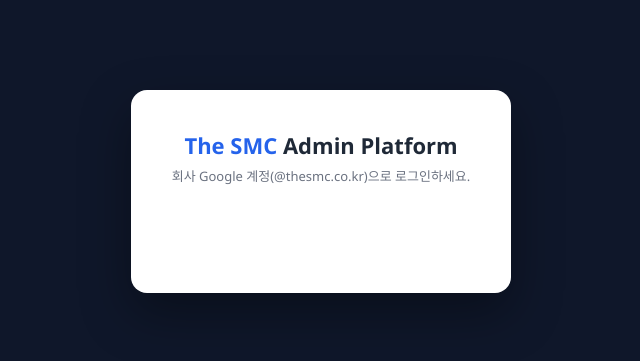
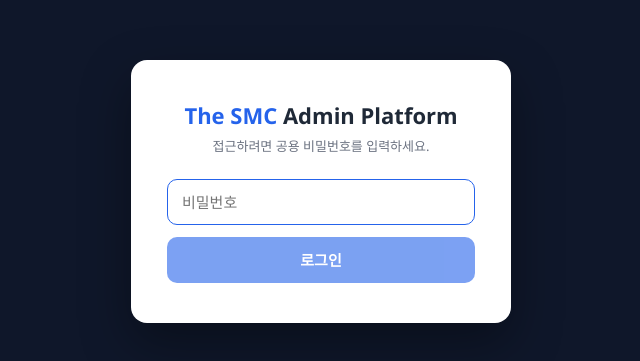
Before and after one commit to hoon2-cpu/smc-admin, a React (Vite) app: page /admin in a window 1280 px wide. Shown: the part 209-570 px from the top of the page, without its empty margins (319-959 px from the left). Built offline with nearby package versions, Linux system fonts and the light colour scheme; no server answers.

Commit message:
feat: 로그인을 공용 비밀번호 게이트로 교체 (Google OAuth 정책 이슈 회피)
SHA-256 해시 비교(평문 미노출), 비밀번호 화면/usePasswordAuth, TopBar 로그아웃. Google(GIS/jwt) 코드 제거. 기본 비번 smc-admin-2026.

```diff
--- a/src/auth/AuthGate.css
+++ b/src/auth/AuthGate.css
@@ -33,11 +33,34 @@
   margin-bottom: 24px;
 }
 
-/* 구글 버튼 중앙 정렬 */
-.auth-button {
-  display: flex;
-  justify-content: center;
-  min-height: 44px;
+.auth-input {
+  width: 100%;
+  height: 46px;
+  padding: 0 14px;
+  border: 1px solid var(--color-border);
+  border-radius: 10px;
+  font-size: 15px;
+  margin-bottom: 12px;
+}
+.auth-input:focus {
+  border-color: var(--color-primary);
+  outline: none;
+}
+
+.auth-submit {
+  width: 100%;
+  height: 46px;
+  border-radius: 10px;
+  background: var(--color-primary);
+  color: #fff;
+  font-size: 15px;
+  font-weight: 700;
+}
+.auth-submit:hover {
+  background: var(--color-primary-dark);
+}
+.auth-submit:disabled {
+  opacity: 0.6;
 }
 
 .auth-error {
--- a/src/auth/AuthGate.tsx
+++ b/src/auth/AuthGate.tsx
@@ -1,42 +1,56 @@
-import type { ReactNode, RefObject } from 'react'
+import { useState, type FormEvent, type ReactNode } from 'react'
 import { isAuthEnabled } from '@/config/auth'
-import { useGoogleAuth } from './useGoogleAuth'
+import { usePasswordAuth } from './usePasswordAuth'
 import { AuthContext } from './AuthContext'
 import './AuthGate.css'
 
-/** 로그인 화면(미로그인 시 표시). */
-function LoginScreen({ buttonRef, error }: { buttonRef: RefObject<HTMLDivElement>; error: string }) {
-  return (
-    <div className="auth-screen">
-      <div className="auth-card">
-        <div className="auth-brand">
-          The SMC <span>Admin Platform</span>
-        </div>
-        <p className="auth-desc">회사 Google 계정(@thesmc.co.kr)으로 로그인하세요.</p>
-        <div ref={buttonRef} className="auth-button" />
-        {error && <p className="auth-error">{error}</p>}
-      </div>
-    </div>
-  )
-}
-
 /**
- * 인증 게이트. 로그인 게이트가 활성이고 미로그인이면 로그인 화면을,
- * 아니면 자식(앱)을 렌더링하며 인증 컨텍스트를 제공합니다.
+ * 공용 비밀번호 로그인 게이트.
+ * 게이트가 활성이고 미인증이면 비밀번호 화면을, 아니면 앱을 렌더링합니다.
  *
  * @param props.children - 인증 후 렌더링할 앱
  * @returns 로그인 화면 또는 앱
  */
 export default function AuthGate({ children }: { children: ReactNode }) {
-  const auth = useGoogleAuth()
+  const { authed, error, signIn, signOut } = usePasswordAuth()
+  const [password, setPassword] = useState('')
+  const [busy, setBusy] = useState(false)
 
-  if (isAuthEnabled() && !auth.user) {
-    return <LoginScreen buttonRef={auth.buttonRef} error={auth.error} />
+  /** 로그인 폼 제출. */
+  async function handleSubmit(event: FormEvent<HTMLFormElement>) {
+    event.preventDefault()
+    setBusy(true)
+    await signIn(password)
+    setBusy(false)
+    setPassword('')
+  }
+
+  if (isAuthEnabled() && !authed) {
+    return (
+      <div className="auth-screen">
+        <form className="auth-card" onSubmit={handleSubmit}>
+          <div className="auth-brand">
+            The SMC <span>Admin Platform</span>
+          </div>
+          <p className="auth-desc">접근하려면 공용 비밀번호를 입력하세요.</p>
+          <input
+            type="password"
+            className="auth-input"
+            value={password}
+            onChange={(e) => setPassword(e.target.value)}
+            placeholder="비밀번호"
+            autoFocus
+          />
+          <button type="submit" className="auth-submit" disabled={busy || !password}>
+            {busy ? '확인 중…' : '로그인'}
+          </button>
+          {error && <p className="auth-error">{error}</p>}
+        </form>
+      </div>
+    )
   }
 
   return (
-    <AuthContext.Provider value={{ user: auth.user, signOut: auth.signOut }}>
-      {children}
-    </AuthContext.Provider>
+    <AuthContext.Provider value={{ authed: true, signOut }}>{children}</AuthContext.Provider>
   )
 }
--- a/src/auth/useGoogleAuth.ts
+++ /dev/null
@@ -1,140 +0,0 @@
-import { useCallback, useEffect, useRef, useState } from 'react'
-import { GOOGLE_CLIENT_ID, ALLOWED_EMAIL_DOMAIN } from '@/config/auth'
-import { decodeJwt } from '@/lib/jwt'
-
-/** 로그인된 사용자 정보(+ ID 토큰). */
-export interface AuthUser {
-  email: string
-  name: string
-  picture: string
-  /** 구글 ID 토큰(JWT). 서버 검증에 사용할 수 있음. */
-  token: string
-  /** 만료 시각(Unix seconds). */
-  exp: number
-}
-
-const STORAGE_KEY = 'smc.auth'
-const GIS_SRC = 'https://accounts.google.com/gsi/client'
-
-// Google Identity Services 최소 타입 (any 없이)
-interface GsiId {
-  initialize(config: {
-    client_id: string
-    callback: (res: { credential: string }) => void
-    auto_select?: boolean
-  }): void
-  renderButton(parent: HTMLElement, options: Record<string, unknown>): void
-  disableAutoSelect(): void
-}
-declare global {
-  interface Window {
-    google?: { accounts: { id: GsiId } }
-  }
-}
-
-/** 저장된 로그인 정보를 불러옵니다(만료면 null). */
-function loadStored(): AuthUser | null {
-  try {
-    const raw = localStorage.getItem(STORAGE_KEY)
-    if (!raw) return null
-    const user = JSON.parse(raw) as AuthUser
-    if (!user.exp || user.exp * 1000 < Date.now()) return null
-    return user
-  } catch {
-    return null
-  }
-}
-
-/** {@link useGoogleAuth} 반환 형태. */
-export interface UseGoogleAuthReturn {
-  /** 로그인된 사용자(없으면 null). */
-  user: AuthUser | null
-  /** 로그인 실패/거부 메시지. */
-  error: string
-  /** 구글 버튼을 렌더링할 컨테이너 ref. */
-  buttonRef: React.RefObject<HTMLDivElement>
-  /** 로그아웃. */
-  signOut: () => void
-}
-
-/**
- * 구글 로그인(회사 도메인 제한) 상태를 관리하는 훅.
- * GIS 스크립트를 로드해 버튼을 렌더링하고, 로그인 시 도메인을 검증합니다.
- *
- * @returns 로그인 상태와 조작 ({@link UseGoogleAuthReturn})
- */
-export function useGoogleAuth(): UseGoogleAuthReturn {
-  const [user, setUser] = useState<AuthUser | null>(() => loadStored())
-  const [error, setError] = useState('')
-  const buttonRef = useRef<HTMLDivElement>(null)
-
-  // 구글이 전달한 자격증명(JWT)을 검증하고 로그인 처리
-  const handleCredential = useCallback((credential: string) => {
-    const payload = decodeJwt(credential)
-    if (!payload || !payload.email) {
-      setError('로그인 정보를 읽지 못했습니다. 다시 시도해주세요.')
-      return
-    }
-    const domain = payload.hd || payload.email.split('@')[1]
-    if (domain !== ALLOWED_EMAIL_DOMAIN) {
-      setError(`회사 계정(@${ALLOWED_EMAIL_DOMAIN})만 로그인할 수 있습니다.`)
-      return
-    }
-    const authUser: AuthUser = {
-      email: payload.email,
-      name: payload.name || payload.email,
-      picture: payload.picture || '',
-      token: credential,
-      exp: payload.exp || 0,
-    }
-    localStorage.setItem(STORAGE_KEY, JSON.stringify(authUser))
-    setError('')
-    setUser(authUser)
-  }, [])
-
-  useEffect(() => {
-    if (user) return
-
-    // GIS 초기화 + 버튼 렌더
-    function init() {
-      const gis = window.google?.accounts.id
-      if (!gis) return
-      gis.initialize({
-        client_id: GOOGLE_CLIENT_ID,
-        callback: (res) => handleCredential(res.credential),
-      })
-      if (buttonRef.current) {
-        gis.renderButton(buttonRef.current, {
-          theme: 'outline',
-          size: 'large',
-          width: 260,
-          text: 'signin_with',
-          locale: 'ko',
-        })
-      }
-    }
-
-    if (window.google) {
-      init()
-      return
-    }
-    // 스크립트 동적 로드(이미 있으면 재사용, 스크립트는 정리하지 않고 남겨둠)
-    let script = document.querySelector<HTMLScriptElement>(`script[src="${GIS_SRC}"]`)
-    if (!script) {
-      script = document.createElement('script')
-      script.src = GIS_SRC
-      script.async = true
-      document.head.appendChild(script)
-    }
-    script.addEventListener('load', init)
-    return () => script?.removeEventListener('load', init)
-  }, [user, handleCredential])
-
-  const signOut = useCallback(() => {
-    localStorage.removeItem(STORAGE_KEY)
-    window.google?.accounts.id.disableAutoSelect()
-    setUser(null)
-  }, [])
-
-  return { user, error, buttonRef, signOut }
-}
--- /dev/null
+++ b/src/auth/usePasswordAuth.ts
@@ -0,0 +1,64 @@
+import { useCallback, useState } from 'react'
+import { ACCESS_PASSWORD_SHA256 } from '@/config/auth'
+import { sha256Hex } from '@/lib/sha256'
+
+const STORAGE_KEY = 'smc.authed'
+
+/** {@link usePasswordAuth} 반환 형태. */
+export interface UsePasswordAuthReturn {
+  /** 인증 통과 여부. */
+  authed: boolean
+  /** 로그인 실패 메시지. */
+  error: string
+  /** 비밀번호로 로그인 시도. 성공 시 true. */
+  signIn: (password: string) => Promise<boolean>
+  /** 로그아웃. */
+  signOut: () => void
+}
+
+/** 저장된 인증 플래그를 읽습니다. */
+function loadAuthed(): boolean {
+  try {
+    return localStorage.getItem(STORAGE_KEY) === '1'
+  } catch {
+    return false
+  }
+}
+
+/**
+ * 공용 비밀번호 로그인 상태를 관리하는 훅.
+ * 입력 비밀번호의 SHA-256 해시를 설정값과 비교해 인증합니다.
+ *
+ * @returns 인증 상태와 조작 ({@link UsePasswordAuthReturn})
+ */
+export function usePasswordAuth(): UsePasswordAuthReturn {
+  const [authed, setAuthed] = useState<boolean>(loadAuthed)
+  const [error, setError] = useState('')
+
+  const signIn = useCallback(async (password: string): Promise<boolean> => {
+    const hash = await sha256Hex(password)
+    if (hash === ACCESS_PASSWORD_SHA256) {
+      try {
+        localStorage.setItem(STORAGE_KEY, '1')
+      } catch {
+        // 저장 실패해도 이번 세션은 통과 처리
+      }
+      setError('')
+      setAuthed(true)
+      return true
+    }
+    setError('비밀번호가 올바르지 않습니다.')
+    return false
+  }, [])
+
+  const signOut = useCallback(() => {
+    try {
+      localStorage.removeItem(STORAGE_KEY)
+    } catch {
+      // 무시
+    }
+    setAuthed(false)
+  }, [])
+
+  return { authed, error, signIn, signOut }
+}
--- a/src/components/layout/TopBar.tsx
+++ b/src/components/layout/TopBar.tsx
@@ -17,7 +17,7 @@
  * @returns 상단 바 엘리먼트
  */
 export default function TopBar({ title, notificationCount = 0 }: TopBarProps) {
-  const { user, signOut } = useAuth()
+  const { authed, signOut } = useAuth()
 
   return (
     <header className="topbar">
@@ -34,12 +34,12 @@
             <User size={18} />
           </span>
           <span className="topbar-user-text">
-            <strong>{user ? user.name : '관리자'}</strong>
-            <small>{user ? user.email : 'IT관리팀'}</small>
+            <strong>관리자</strong>
+            <small>IT관리팀</small>
           </span>
         </div>
 
-        {user && (
+        {authed && (
           <button type="button" className="topbar-logout" onClick={signOut} aria-label="로그아웃">
             <LogOut size={18} />
           </button>
--- a/src/config/auth.ts
+++ b/src/config/auth.ts
@@ -1,21 +1,18 @@
-// ===== 구글 로그인(회사 계정 제한) 설정 =====
+// ===== 공용 비밀번호 로그인 설정 =====
+// 팀 공용 비밀번호로 접근을 제한합니다. 평문이 번들에 노출되지 않도록
+// SHA-256 해시만 저장하고, 입력값의 해시와 비교합니다.
+//
+// 현재 비밀번호: smc-admin-2026  (변경하려면 새 비밀번호의 SHA-256 해시로 아래 값 교체)
+//   생성: node -e "console.log(require('crypto').createHash('sha256').update('새비번').digest('hex'))"
+
+/** 접근 비밀번호의 SHA-256 해시. 비우면 로그인 게이트 비활성. */
+export const ACCESS_PASSWORD_SHA256 =
+  '9bbdfd2fb4c8d4c945e95231895e917365e003613a886737b9fde6b04a8fb737'
 
 /**
- * Google OAuth 웹 클라이언트 ID. (공개 값이라 코드에 두어도 안전)
- * `.env`의 VITE_GOOGLE_CLIENT_ID로 재정의 가능.
- */
-export const GOOGLE_CLIENT_ID: string =
-  import.meta.env.VITE_GOOGLE_CLIENT_ID ??
-  '224586262699-b4cq30ggma12dutm8jtg3e656e8iohae.apps.googleusercontent.com'
-
-/** 로그인 허용 이메일 도메인. 이 도메인 계정만 통과합니다. */
-export const ALLOWED_EMAIL_DOMAIN = 'thesmc.co.kr'
-
-/**
- * 로그인 게이트 활성화 여부. 클라이언트 ID가 있으면 활성.
- * (비우면 로컬 개발 시 게이트 없이 바로 접근)
+ * 로그인 게이트 활성 여부. 해시가 설정되어 있으면 활성.
  * @returns 게이트 활성 여부
  */
 export function isAuthEnabled(): boolean {
-  return Boolean(GOOGLE_CLIENT_ID)
+  return Boolean(ACCESS_PASSWORD_SHA256)
 }
--- a/src/lib/jwt.ts
+++ /dev/null
@@ -1,38 +0,0 @@
-/** 구글 ID 토큰(JWT)에서 우리가 사용하는 클레임. */
-export interface GoogleJwtPayload {
-  /** 이메일. */
-  email?: string
-  /** 이메일 인증 여부. */
-  email_verified?: boolean
-  /** 조직 도메인(hosted domain). Workspace 계정만 존재. */
-  hd?: string
-  /** 이름. */
-  name?: string
-  /** 프로필 사진 URL. */
-  picture?: string
-  /** 만료 시각(Unix seconds). */
-  exp?: number
-  /** 대상(클라이언트 ID). */
-  aud?: string
-}
-
-/**
- * JWT의 payload를 디코드합니다. (서명 검증은 하지 않음 — 표시/도메인 확인용)
- * base64url + UTF-8을 안전하게 처리합니다.
- *
- * @param token - JWT 문자열
- * @returns 디코드된 payload, 실패 시 null
- */
-export function decodeJwt(token: string): GoogleJwtPayload | null {
-  try {
-    const part = token.split('.')[1]
-    if (!part) return null
-    const base64 = part.replace(/-/g, '+').replace(/_/g, '/')
-    const binary = atob(base64)
-    const bytes = Uint8Array.from(binary, (c) => c.charCodeAt(0))
-    const json = new TextDecoder().decode(bytes)
-    return JSON.parse(json) as GoogleJwtPayload
-  } catch {
-    return null
-  }
-}
--- /dev/null
+++ b/src/lib/sha256.ts
@@ -0,0 +1,14 @@
+/**
+ * 문자열의 SHA-256 해시를 16진수 문자열로 반환합니다. (Web Crypto)
+ * 보안 컨텍스트(https 또는 localhost)에서 동작합니다.
+ *
+ * @param text - 해싱할 문자열
+ * @returns 소문자 16진수 해시 (64자)
+ */
+export async function sha256Hex(text: string): Promise<string> {
+  const data = new TextEncoder().encode(text)
+  const buffer = await crypto.subtle.digest('SHA-256', data)
+  return Array.from(new Uint8Array(buffer))
+    .map((b) => b.toString(16).padStart(2, '0'))
+    .join('')
+}
```
Also changed, not shown: src/auth/AuthContext.ts (+5 -6 lines), 1 other file (tests, documents, lock files or other folders).
